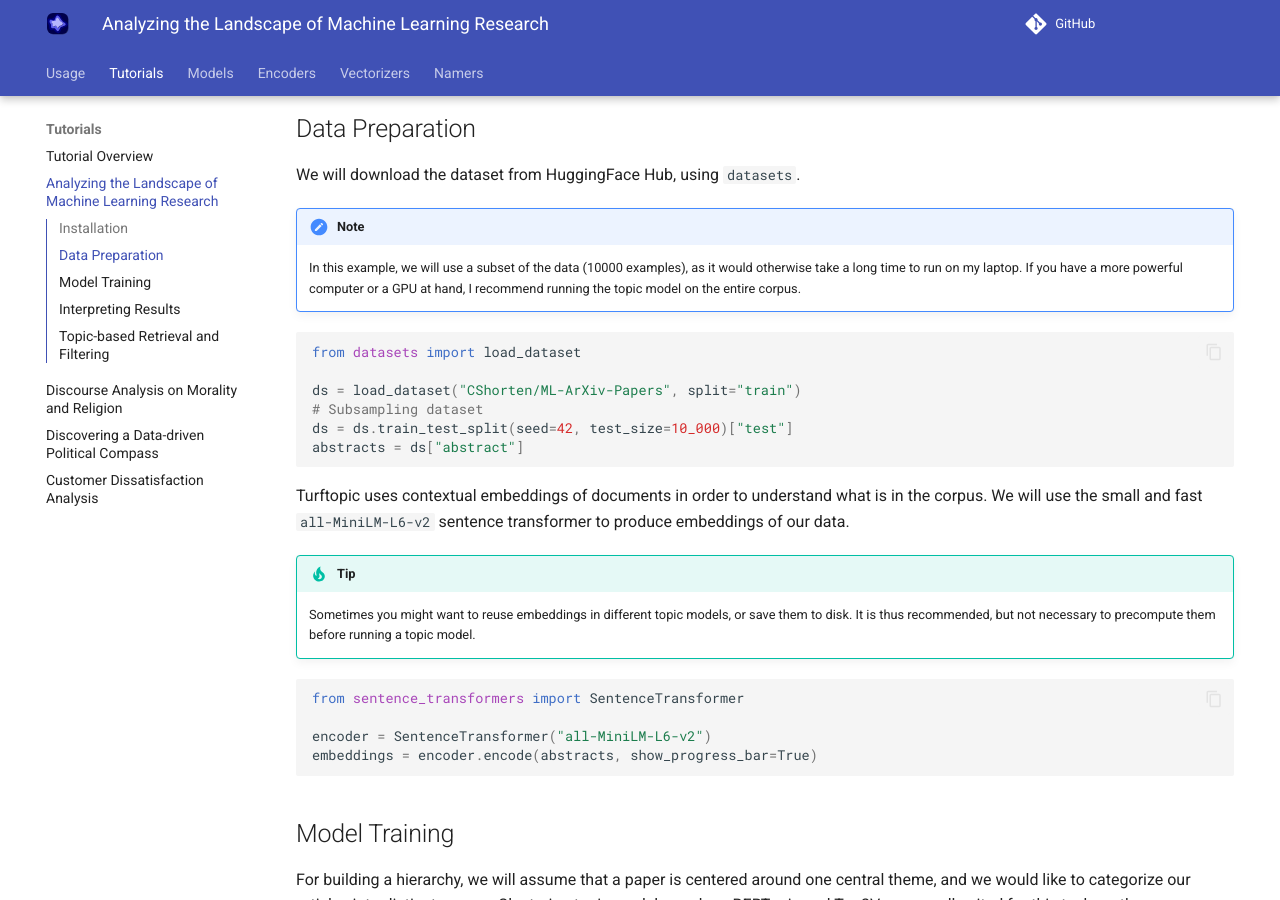
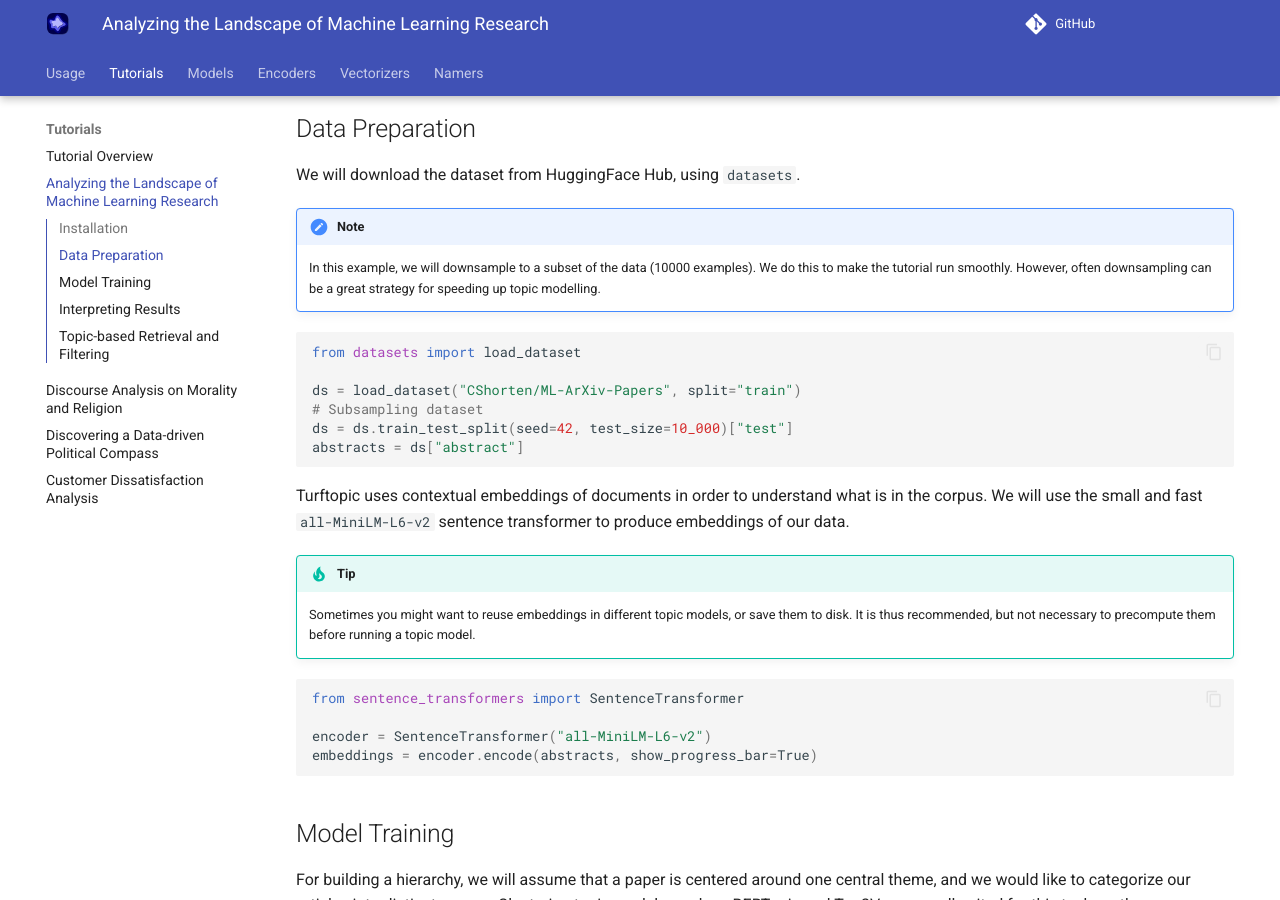
Before and after one commit to x-tabdeveloping/turftopic, an MkDocs documentation site: the page built from docs/tutorials/arxiv_ml.md, in a window 1280 px wide and 900 px high, scrolled down 524 px. Built offline with MkDocs 1.6.1 and Material for MkDocs 9.7.7, drawn with Linux system fonts in a browser that asks for light colours; nearby versions of some CDN libraries; some web fonts are replaced; comment, search, counter and statistics services are not loaded.

Commit message:
Update docs/tutorials/arxiv_ml.md
Co-authored-by: Kenneth Enevoldsen <kennethcenevoldsen@gmail.com>

````diff
--- a/docs/tutorials/arxiv_ml.md
+++ b/docs/tutorials/arxiv_ml.md
@@ -19,9 +19,9 @@ pip install datasets plotly turftopic[umap-learn, datamapplot]
 We will download the dataset from HuggingFace Hub, using `datasets`.
 
 !!! note
-    In this example, we will use a subset of the data (10000 examples),
-    as it would otherwise take a long time to run on my laptop.
-    If you have a more powerful computer or a GPU at hand, I recommend running the topic model on the entire corpus.
+    In this example, we will downsample to a subset of the data (10000 examples).
+    We do this to make the tutorial run smoothly. However, often downsampling can be
+    a great strategy for speeding up topic modelling.
 ```python
 from datasets import load_dataset
 
````
